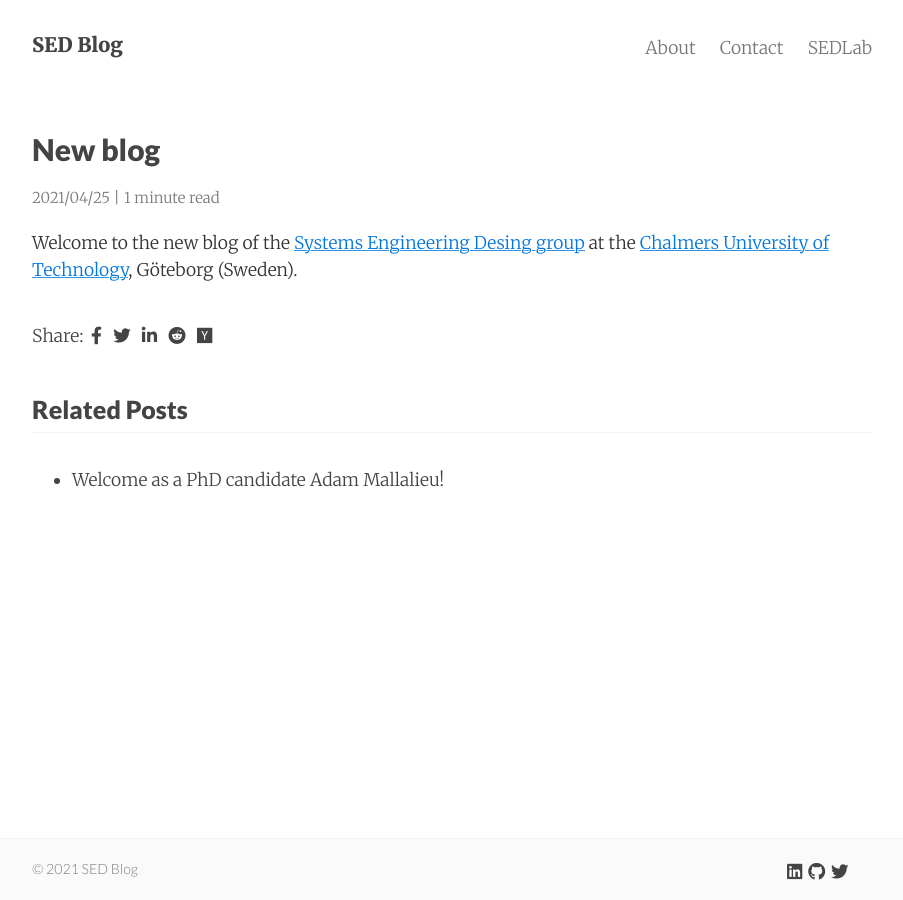
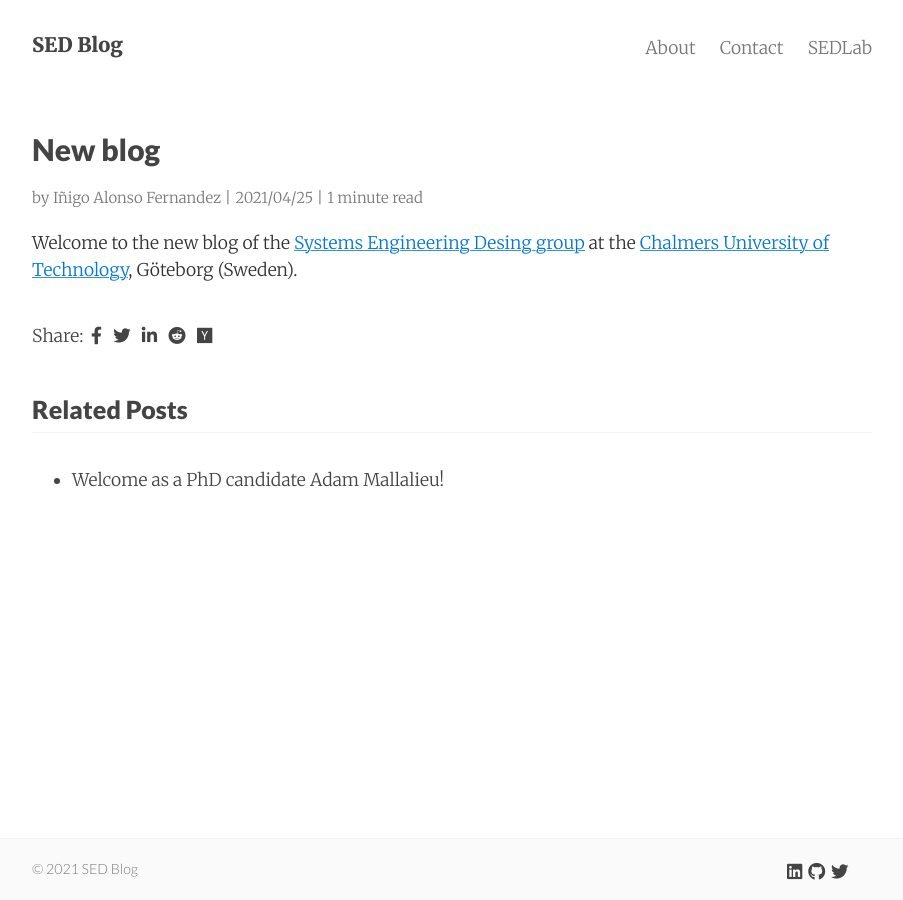
Before and after one commit to sed-group/blog, a Jekyll site: the page built from _posts/2021-04-25-new-blog.md, in a window 1280 px wide. Shown: the whole page, without its empty margins (188-1091 px from the left). Built offline with Jekyll 4.4.1, drawn with Linux system fonts in a browser that asks for light colours; nearby versions of some CDN libraries.

Commit message:
added author info to posts

```diff
--- a/_layouts/post.html
+++ b/_layouts/post.html
@@ -9,6 +9,9 @@ layout: default
 
 <div class="post-header mb2">
   <h1>{{ page.title }}</h1>
+  {% if page.author %}
+    <span class="post-meta">by {{ page.author }} |</span>
+  {% endif %}
   <span class="post-meta">{{ page.date | date: site.date_format }} |</span>
   {% if page.update_date %}
     <span class="post-meta">{{ site.text.post.updated | default: "Updated" }}: {{ page.update_date | date: site.date_format }} |</span>
--- a/_posts/2021-04-25-new-blog.md
+++ b/_posts/2021-04-25-new-blog.md
@@ -4,6 +4,7 @@ title:  "New blog"
 date:   2021-04-25 13:00:00 +0200
 summary: We have a new blog to share news and ideas.
 categories: meta
+author: Iñigo Alonso Fernandez
 ---
 
 Welcome to the new blog of the [Systems Engineering Desing group](https://systemsengineering.design/) at the [Chalmers University of Technology](https://www.chalmers.se/), Göteborg (Sweden).
```
Also changed, not shown: _posts/2021-04-26-interview-adam-mallalieu.md (+1 -0 lines).
